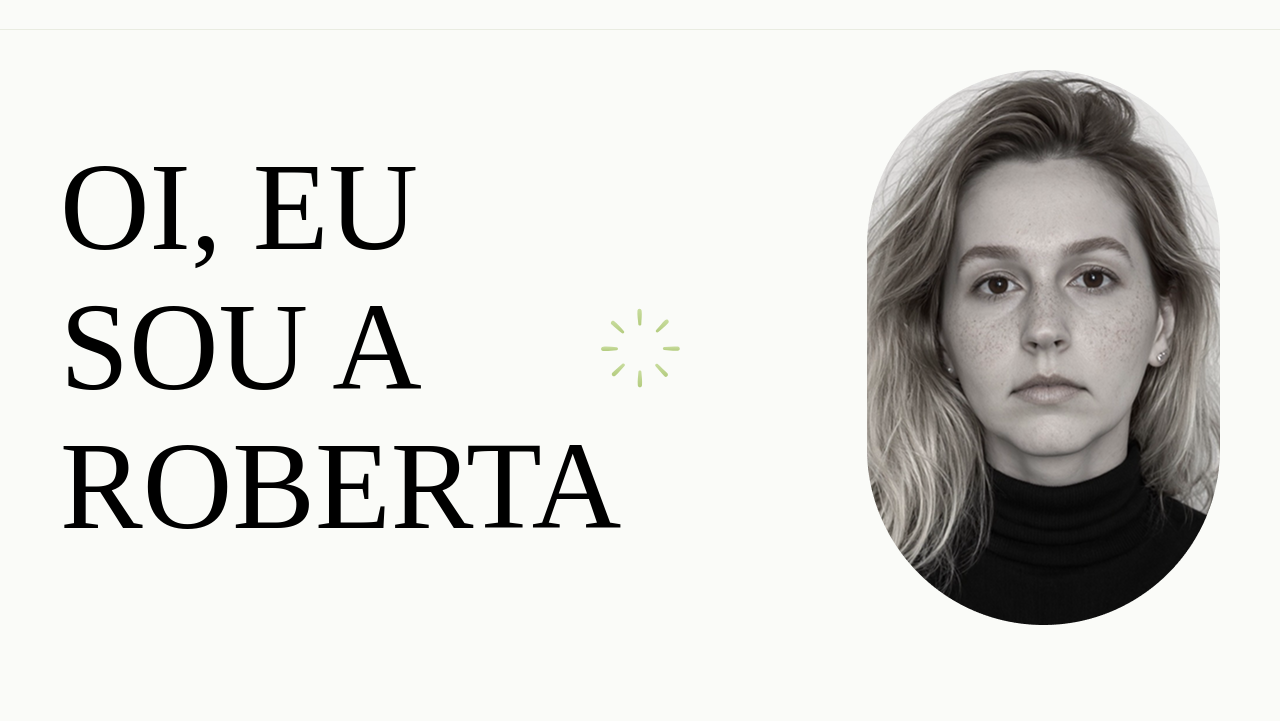
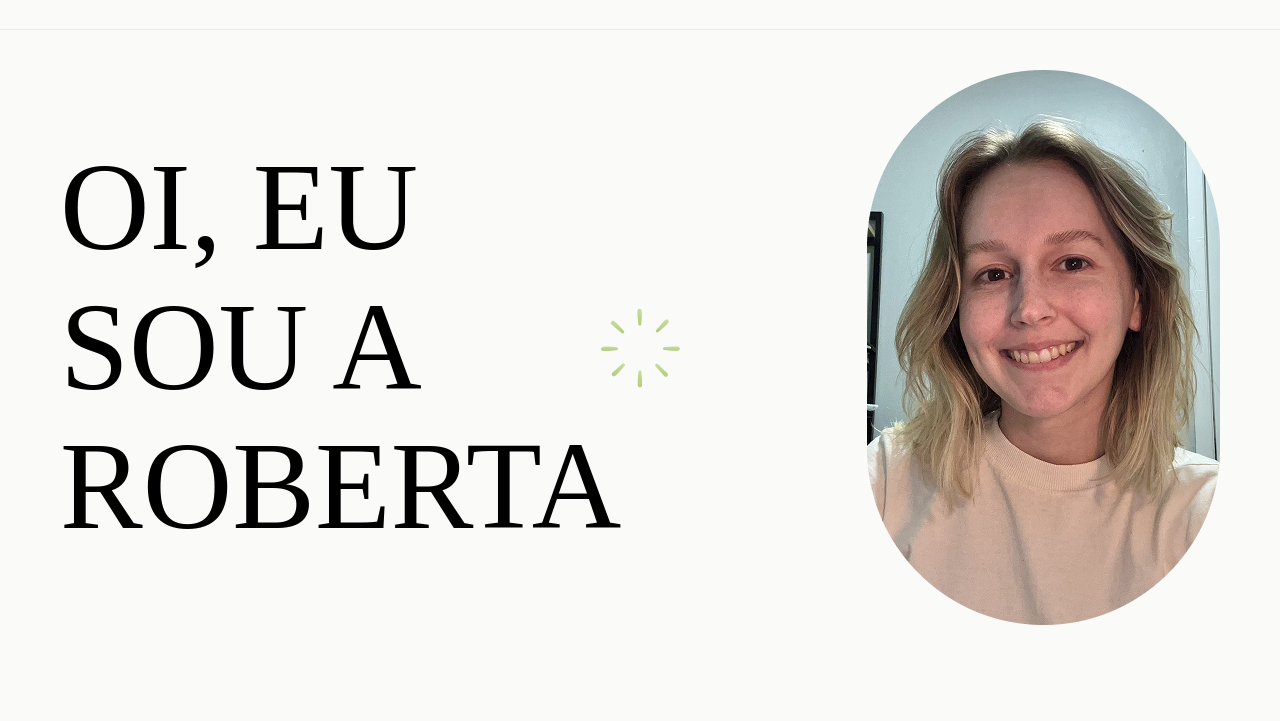
Before and after one commit to roberta-silva/roberta-silva.github.io, a plain HTML site: page index.html in a window 1280 px wide. Shown: the part 79-800 px from the top of the page. Drawn offline with Linux system fonts and the light colour scheme; a web font is replaced by a local one.

Commit message:
atualiza img

```diff
--- a/index.html
+++ b/index.html
@@ -26,7 +26,7 @@
   <main>
     <div class="introducao">
       <h1 data-anime="200" class="fadeInLeft">oi, eu sou a roberta</h1>
-      <img data-anime="200" class="fadeInRight" src="./img/perfil.png" alt="roberta" width="353" height="555">
+      <img data-anime="200" class="fadeInRight" src="./img/perfil-roberta.png" alt="roberta" width="353" height="555">
     </div>
 
     <div class="sobre">
```
Also changed, not shown: img/perfil-roberta.png (added), img/perfil.png (deleted).
